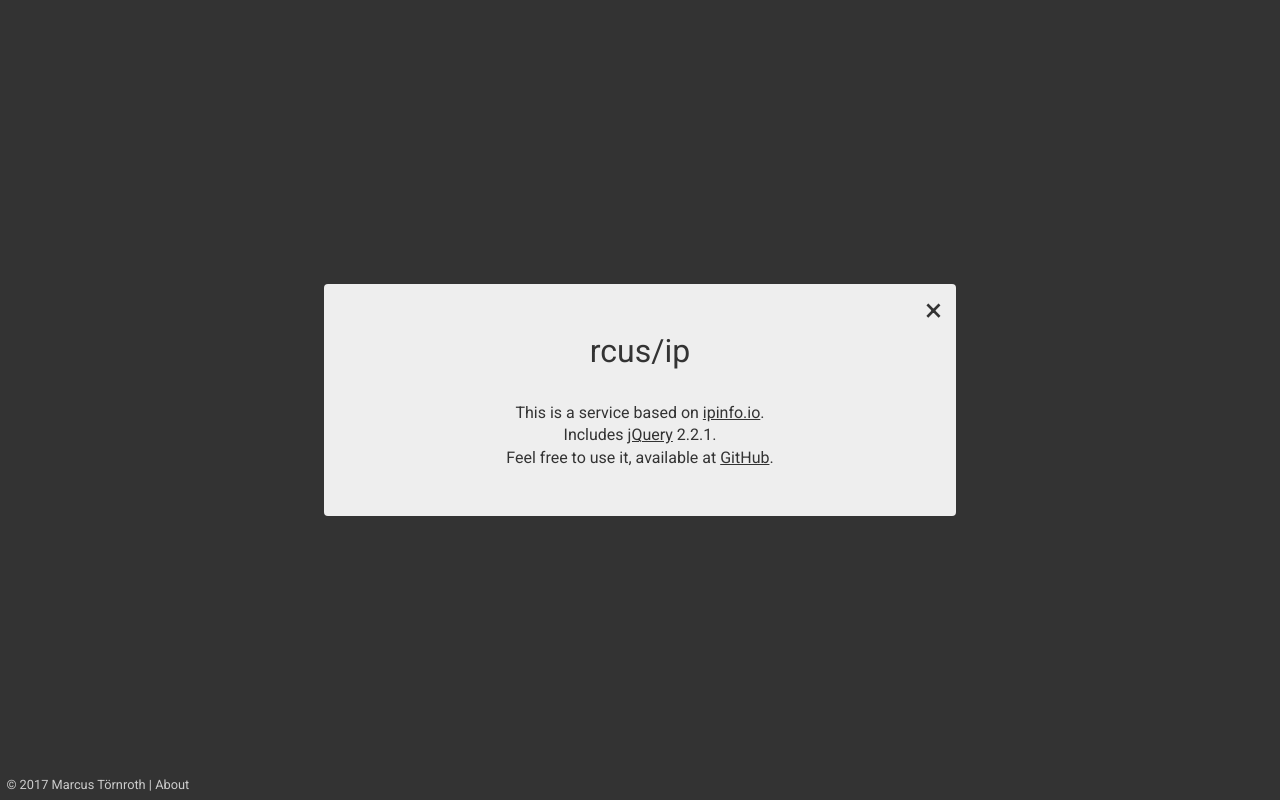
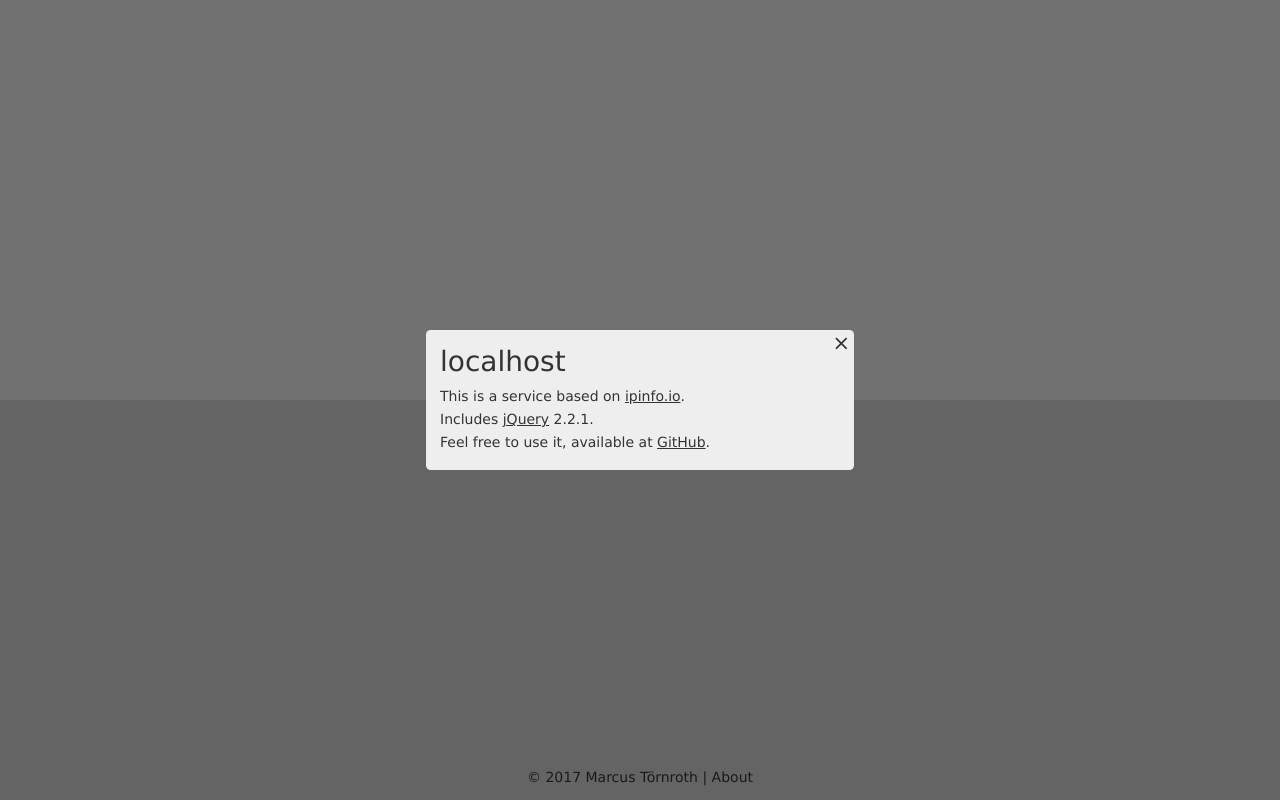
Before and after one commit to rcus/ip, a website: page public/index.html in a window 1280 px wide. Both pictures are taken after a click on the element "About". Drawn offline with nearby package versions, Linux system fonts and the light colour scheme; files that its build step writes are made by us from their sources.

Commit message:
Re-designed site

```diff
--- a/public/index.html
+++ b/public/index.html
@@ -6,31 +6,35 @@
     <meta name="viewport" content="width=device-width, initial-scale=1">
     <link rel="stylesheet" href="css/style.css">
     <script src="//code.jquery.com/jquery-2.2.1.min.js"></script>
-    <script src="js/script.js"></script>
   </head>
   <body>
 
-    <h1 id="header"></h1>
+    <div class="top">
+      <div class="ip"></div>
+    </div>
 
-    <p id="info">
-      <span class="location"></span><br>
-      <span class="network"></span><br>
-      <span class="hostname"></span>
-    </p>
+    <div class="center">
+      <div class="location"></div>
+      <div class="network"></div>
+      <div class="hostname"></div>
+    </div>
 
-    <div id="about">
-      <div id="close" class="toggleAbout">&times;</div>
-      <div id="text">
-        <h1>rcus/ip</h1>
+    <div class="bottom">
+      <div>
+        &copy; 2017 <a href="//github.com/tornroth/ip">Marcus Törnroth</a> | <span class="link toggle-about">About</span>
+      </div>
+    </div>
+
+    <div class="about hidden">
+      <div class="content">
+        <div class="close toggle-about">&times;</div>
+        <p class="header">IP Address</p>
         <p>This is a service based on <a href="//ipinfo.io" class="underline">ipinfo.io</a>.</p>
         <p>Includes <a href="//jquery.com" class="underline">jQuery</a> 2.2.1.</p>
         <p>Feel free to use it, available at <a href="//github.com/tornroth/ip" class="underline">GitHub</a>.</p>
       </div>
     </div>
 
-    <footer>
-      &copy; 2017 <a href="//vettig.se">Marcus Törnroth</a> | <span class="toggleAbout">About</span>
-    </footer>
-
+    <script src="js/script.js"></script>
   </body>
 </html>
--- a/public/js/script.js
+++ b/public/js/script.js
@@ -1,4 +1,4 @@
-$( document ).ready( function() {
+(function(){
   var url = "//ipinfo.io/";
 
   $.get( url, function( data ) {
@@ -6,7 +6,7 @@
         network = "<a href='" + url + data.org.substr(0, data.org.indexOf(" ")) + "'>" + data.org.substr(data.org.indexOf(" ")+1) + "</a>";
 
     $( document ).attr( "title", data.ip );
-    $( "#header" ).text( data.ip );
+    $( ".ip" ).text( data.ip );
     $( ".location" ).text( location );
     $( ".network" ).html( network );
     $( ".hostname" ).text( data.hostname );
@@ -16,7 +16,11 @@
     });
   }, "jsonp");
 
-  $( ".toggleAbout" ).click( function() {
-    $( "#about" ).fadeToggle();
+  document.querySelector('.about .header').innerText = window.location.hostname;
+
+  [].forEach.call(document.querySelectorAll('.toggle-about'), function(toggler) {
+    toggler.addEventListener('click', function() {
+      document.querySelector('.about').classList.toggle('hidden');
+    });
   });
-});
+})();
--- a/src/scss/style.scss
+++ b/src/scss/style.scss
@@ -1,81 +1,125 @@
 @import "reset";
-@import url(https://fonts.googleapis.com/css?family=Roboto:400);
+
+$font-size-base: 14px;
 
 body {
-  background-color: #333;
-  color: #ccc;
-  line-height: 1.4;
-  font-family: 'Roboto', sans-serif;
-  text-align: center;
-}
-
-h1 {
-  padding: 2em 0;
-  line-height: normal;
-  text-align: center;
-  text-shadow: 5px 5px 5px #000;
-  font-size: 5em;
+  display: flex;
+  flex-direction: column;
+  height: 100vh;
+  background-color: #c9c9c9;
+  color: #333;
+  font-family: Verdana, Geneva, Tahoma, sans-serif;
+  font-size: $font-size-base;
+  line-height: 1.3;
 }
 
 a {
   color: inherit;
   text-decoration: none;
 }
-
-a.underline {
+.link {
+  cursor: pointer;
+}
+a:hover, .link:hover {
   text-decoration: underline;
 }
 
-/* Info (#info) */
-#info {
-  text-shadow: 2px 2px 2px #000;
+.underline {
+  text-decoration: underline;
 }
 
-/* About (#about) */
-.toggleAbout {
-  cursor: pointer;
+.top {
+  flex: 2;
+  display: flex;
+  background: #e3e3e3;
+  font-size: $font-size-base * 4;
+
+  .ip {
+    margin: auto;
+  }
 }
 
-#about {
-  display: none;
-  position: absolute;
+.center {
+  flex: 1;
+  display: flex;
+  flex-direction: column;
+  align-items: center;
+  justify-content: center;
+  font-size: $font-size-base * 2;
+  text-align: center;
+}
+
+.bottom {
+  flex: 1;
+  display: flex;
+  justify-content: center;
+  align-items: flex-end;
+  text-align: center;
+
+  div {
+    margin-bottom: $font-size-base;
+  }
+}
+
+
+.about {
+  display: flex;
+  position: fixed;
   top: 0;
   bottom: 0;
   left: 0;
   right: 0;
-  width: 600px;
-  height: 200px;
-  margin: auto;
-  padding: 1em;
-  color: #333;
-  background-color: #eee;
-  border-radius: 4px;
+  background: rgba(0, 0, 0, 0.5);
+
+  .content {
+    position: relative;
+    margin: auto;
+    padding: $font-size-base;
+    width: 400px;
+    max-width: 80vw;
+    background-color: #eee;
+    border-radius: $font-size-base / 3;
+
+    .close {
+      position: absolute;
+      top: -4px;
+      right: 0;
+      padding: 4px;
+      font-size: $font-size-base * 1.5;
+      cursor: pointer;
+    }
+
+    p {
+      margin-bottom: $font-size-base / 3;
+    }
+    .header {
+      margin-bottom: $font-size-base / 2;
+      font-size: $font-size-base * 2;
+    }
+  }
 }
 
-#about #close {
-  position: absolute;
-  top: 4px;
-  right: 14px;
-  text-shadow: none;
-  font-size: 2em;
+.hidden {
+  display: none;
+  visibility: hidden;
 }
 
-#about #text {
-  text-align: center;
-  text-shadow: none;
+@media screen and (max-width: 549px) {
+  .top {
+    font-size: $font-size-base * 3;
+  }
+  .center,
+  .about .content .header {
+    font-size: $font-size-base * 1.5;
+  }
 }
 
-#about #text h1 {
-  padding: 1em 0;
-  font-size: 2em;
-  text-shadow: none;
+@media screen and (max-width: 400px) {
+  .top {
+    font-size: $font-size-base * 2;
+  }
+  .center,
+  .about .content .header {
+    font-size: $font-size-base * 1.2;
+  }
 }
-
-/* Footer (footer) */
-footer {
-  position: absolute;
-  bottom: 0;
-  left: 0;
-  padding: 0.5em;
-  font-size: 0.8em;
-}
```
